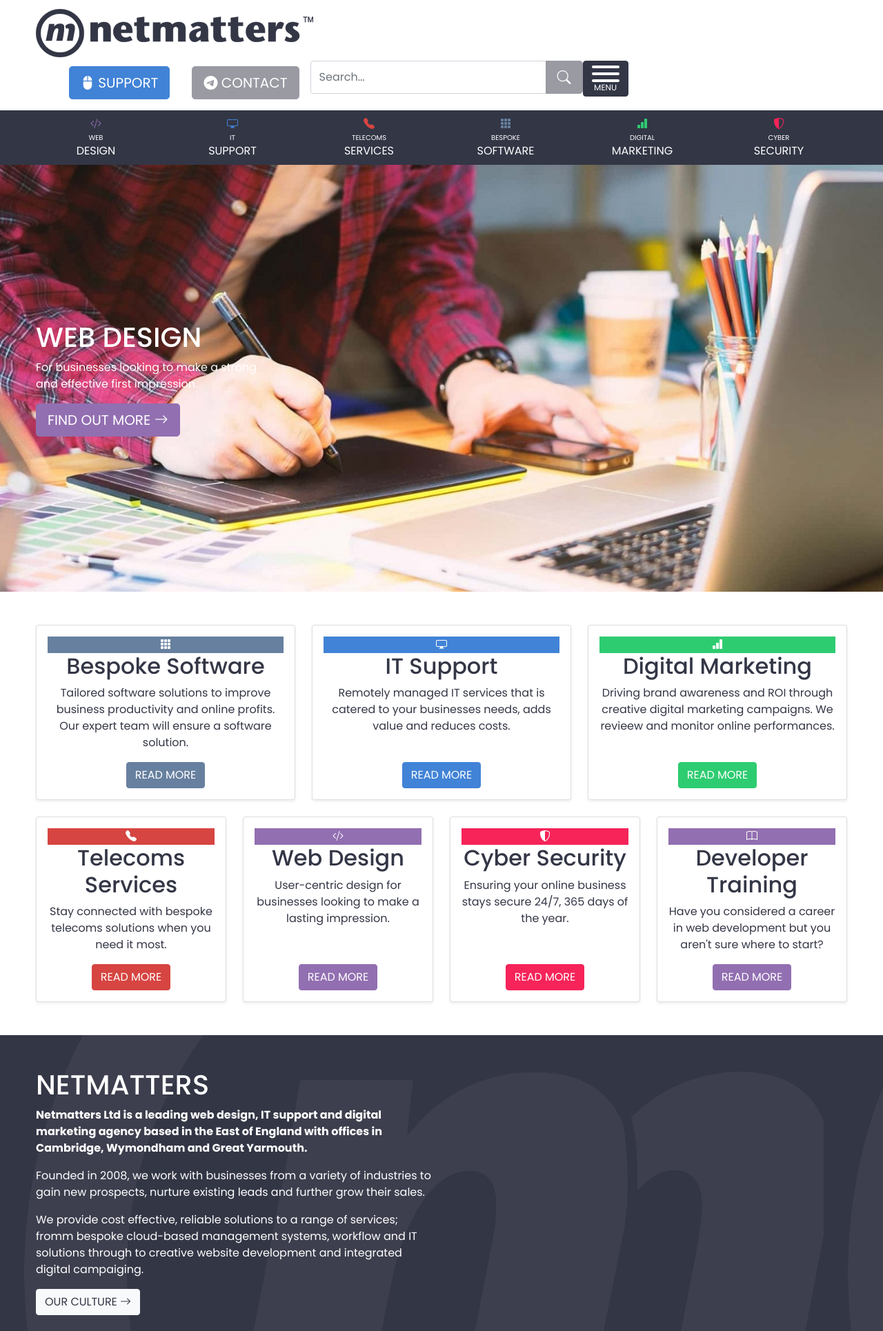
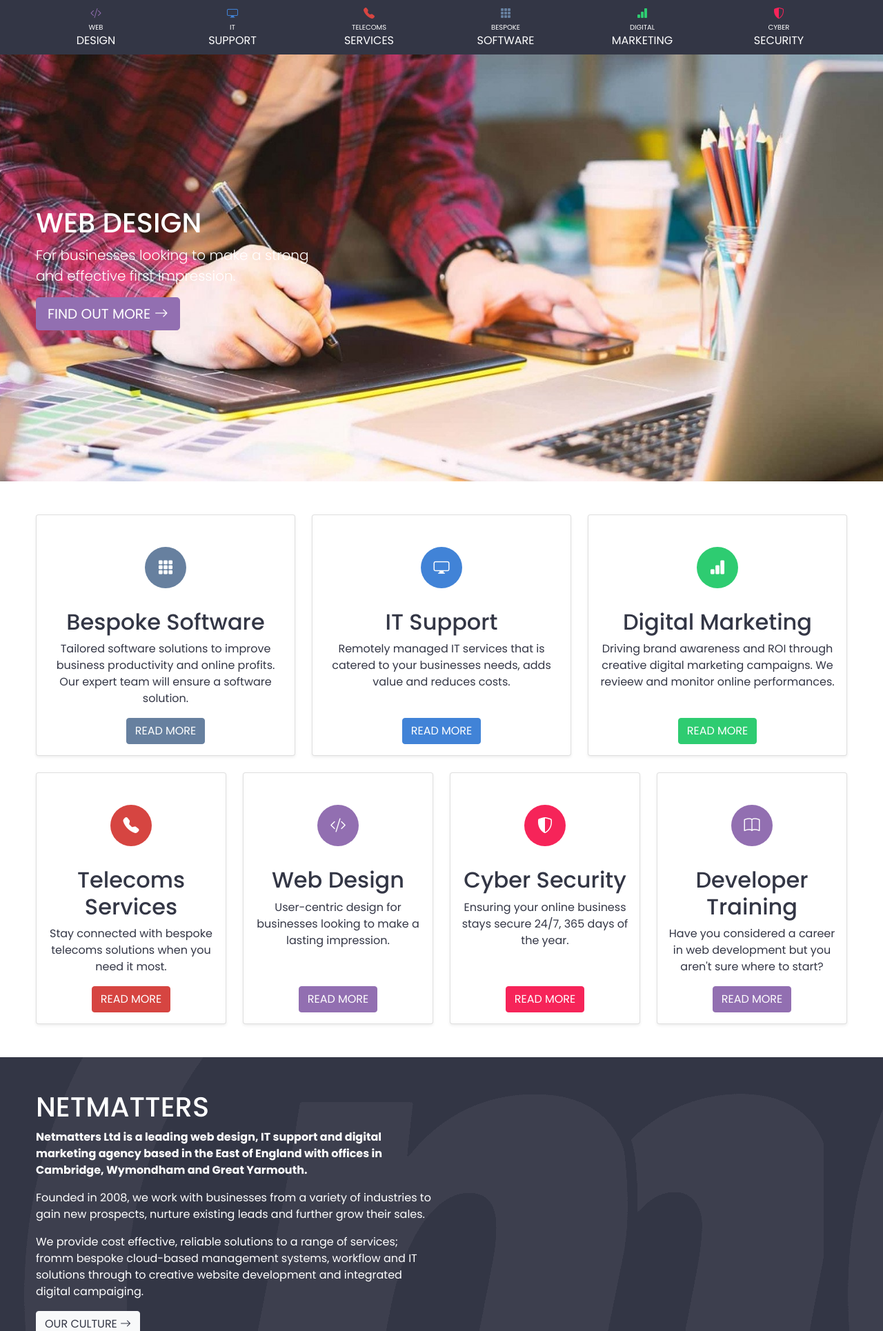
Before and after one commit to BrendanBoy/netmatters, a PHP site: page / in a window 1280 px wide. Shown: the top 1930 px of the page at 69% size. Run offline with PHP 8.4, Linux system fonts and the light colour scheme.

Commit message:
Split the header into it's own file(s) so I could look at it in isolation. Corrected the column widths and set the logo to fluid.

```diff
--- a/index.html
+++ b/index.html
@@ -13,100 +13,9 @@
 
 <body>
     <header>
+    </header>
 
-        <!-- navbar -->
-        <nav class="navbar navbar-light">
-            <div class="container">
-
-                <a href="#" class="navbar-brand">
-                    <img src="/img/f-logo.png" alt="Netmatters logo">
-                </a>
-
-                <!-- navbar links -->
-                <div class="justify-content-end">
-                    <ul class="nav">
-                        <li class="nav-item">
-                            <a href="#" class="nav-link"></a><!-- phone icon -->
-                        </li>
-                        <li class="nav-item d-none d-lg-block">
-                            <a class="nav-link" href="#">
-                                <button type="button" class="btn btn-lg btn-support">
-                                    <i class="bi bi-mouse2-fill"></i>
-                                    Support
-                                </button>
-                            </a>
-                        </li>
-                        <li class="nav-item d-none d-lg-block">
-                            <a class="nav-link" href="#">
-                                <button type="button" class="btn btn-lg btn-menu-light">
-                                    <i class="bi bi-telegram"></i>
-                                    Contact
-                                </button>
-                            </a>
-                        </li>
-                        <li class="nav-item d-none d-lg-block d-xl-none">
-                            <a href="#" class="nav-link">
-                                <button type="button" class="btn btn-lg btn-menu-light">
-                                    <i class="bi bi-search"></i>
-                                </button>
-                            </a>
-                        </li>
-                        <li class="d-none d-md-block d-lg-none d-xl-block">
-                            <form>
-                                <div class="input-group">
-                                    <input type="search" class="form-control" placeholder="Search..." aria-label="Search">
-                                    <button type="button" class="btn btn-lg btn-menu-light"><i class="bi bi-search"></i></button>
-                                </div>
-                            </form>
-                        </li>
-
-                        <!-- toggle button for sidebar menu -->
-                        <li>
-                            <button class="hamburger btn btn-menu-dark" type="button">
-                                <span class="hamburger-box">
-                                  <span class="hamburger-inner"></span>
-                                </span><br>
-                                <span>Menu</span>
-                              </button>
-
-                        </li>
-                    </ul>
-                </div>
-            </div>
-        </nav>
-        <!-- <nav class="navbar navbar-expand-lg navbar-light bg-light">
-            <div class="container">
-                <a class="navbar-brand" href="#">
-                    <img src="img/f-logo.png" alt="Netmatters Logo">
-                </a>
-                <div class="collapse navbar-collapse">
-                    <ul class="navbar-nav me-auto mb-2 mb-lg-0">
-                        <li class="nav-item d-none d-lg-block">
-                            <a class="nav-link" href="#">
-                                <button type="button" class="btn btn-primary">
-                                    <i class="bi bi-mouse2-fill"></i>
-                                    Support
-                                </button>
-                            </a>
-                        </li>
-                        <li class="nav-item d-none d-lg-block">
-                            <a class="nav-link" href="#">
-                                <button type="button" class="btn btn-secondary">
-                                    <i class="bi bi-telegram"></i>
-                                    Contact
-                                </button>
-                            </a>
-                        </li>
-                    </ul>
-                    <form class="d-none d-md-block d-lg-none d-xl-block">
-                        <div class="input-group">
-                            <input type="search" class="form-control" placeholder="Search..." aria-label="Search">
-                            <button type="button" class="btn btn-secondary"><i class="bi bi-search"></i></button>
-                        </div>
-                    </form>
-                </div>
-            </div>
-        </nav> -->
+    <!-- main site navigation -->
     <nav id="main-nav">
         <ul class="nav nav-justified container d-none d-lg-flex">
             <li class="nav-item">
@@ -202,14 +111,14 @@
             </ul> -->
         </ul>
     </nav>
-    </header>
+
     <main>
         <section class="hero text-white d-flex align-items-center">
             <!-- I should probably add a background colour to this -->
             <div class="container">
                 <div class="d-flex flex-column align-items-center align-items-lg-start">
                     <h1>Web Design</h1>
-                    <p>For businesses looking to make a strong<br>
+                    <p class="lead">For businesses looking to make a strong<br>
                         and effective first impression.</p>
                     <a class="btn btn-lg btn-design" href="#">
                         Find Out More
@@ -227,7 +136,7 @@
                     <div class="col-lg-4 pt-4">
                         <div class="card h-100 text-center shadow-sm">
                             <div class="card-body d-flex flex-column">
-                                <i class="bi bi-grid-3x3-gap-fill text-white bg-software"></i>
+                                <i class="bi bi-grid-3x3-gap-fill circle-icon bg-software"></i>
                                 <h2 class="card-title">Bespoke Software</h2>
                                 <p class="card-text">Tailored software solutions to improve business productivity and
                                     online profits. Our expert team will ensure a software solution.</p>
@@ -240,7 +149,7 @@
                     <div class="col-lg-4 pt-4">
                         <div class="card h-100 text-center shadow-sm">
                             <div class="card-body d-flex flex-column">
-                                <i class="bi bi-display text-white bg-support"></i>
+                                <i class="bi bi-display circle-icon bg-support"></i>
                                 <h2 class="card-title">IT Support</h2>
                                 <p class="card-text">Remotely managed IT services that is catered to your businesses
                                     needs, adds value and reduces costs.</p>
@@ -253,7 +162,7 @@
                     <div class="col-lg-4 pt-4">
                         <div class="card h-100 text-center shadow-sm">
                             <div class="card-body d-flex flex-column">
-                                <i class="bi bi-bar-chart-fill text-white bg-marketing"></i>
+                                <i class="bi bi-bar-chart-fill circle-icon bg-marketing"></i>
                                 <h2 class="card-title">Digital Marketing </h2>
                                 <p class="card-text">Driving brand awareness and ROI through creative digital marketing
                                     campaigns. We revieew and monitor online performances.</p>
@@ -266,7 +175,7 @@
                     <div class="col-md-6 col-xl-3 pt-4">
                         <div class="card h-100 text-center shadow-sm">
                             <div class="card-body d-flex flex-column">
-                                <i class="bi bi-telephone-fill text-white bg-telecoms"></i>
+                                <i class="bi bi-telephone-fill circle-icon bg-telecoms"></i>
                                 <h2 class="card-title">Telecoms Services</h2>
                                 <p class="card-text">Stay connected with bespoke telecoms solutions when you need it
                                     most.</p>
@@ -279,7 +188,7 @@
                     <div class="col-md-6 col-xl-3 pt-4">
                         <div class="card h-100 text-center shadow-sm">
                             <div class="card-body d-flex flex-column">
-                                <i class="bi bi-code-slash text-white bg-design"></i>
+                                <i class="bi bi-code-slash circle-icon bg-design"></i>
                                 <h2 class="card-title">Web Design</h2>
                                 <p class="card-text">User-centric design for businesses looking to make a lasting
                                     impression.</p>
@@ -292,7 +201,7 @@
                     <div class="col-md-6 col-xl-3 pt-4">
                         <div class="card h-100 text-center shadow-sm">
                             <div class="card-body d-flex flex-column">
-                                <i class="bi bi-shield-shaded text-white bg-security"></i>
+                                <i class="bi bi-shield-shaded circle-icon bg-security"></i>
                                 <h2 class="card-title">Cyber Security</h2>
                                 <p class="card-text">Ensuring your online business stays secure 24/7, 365 days of the
                                     year.</p>
@@ -305,7 +214,7 @@
                     <div class="col-md-6 col-xl-3 pt-4">
                         <div class="card h-100 text-center shadow-sm">
                             <div class="card-body d-flex flex-column">
-                                <i class="bi bi-book text-white bg-design"></i>
+                                <i class="bi bi-book circle-icon bg-design"></i>
                                 <h2 class="card-title">Developer Training</h2>
                                 <p class="card-text">Have you considered a career in web development but you aren't sure
                                     where to start?</p>
@@ -361,7 +270,7 @@
                                 <p class="card-text">A robust business is one defined as being able to continue to be
                                     successful irrespective of the mark...</p>
                                 <span class="mt-auto">
-                                    <a class="card-link btn btn-primary" href="#">Read More</a>
+                                    <a class="card-link btn btn-support" href="#">Read More</a>
                                 </span>
                             </div>
                             <div class="card-footer">
@@ -384,7 +293,7 @@
                                 <p class="card-text">Every month we celebrate the most notable of employees here at
                                     Netmatters. Each department head is a...</p>
                                 <span class="mt-auto">
-                                    <a class="card-link btn btn-purple" href="#">Read More</a>
+                                    <a class="card-link btn btn-design" href="#">Read More</a>
                                 </span>
                             </div>
                             <div class="card-footer">
@@ -406,7 +315,7 @@
                                 <p class="card-text">Salary Range £22,000 (basic) (£30,000 OTE) + Benefits Hours 40
                                     hours per week, Monday - Friday Locat...</p>
                                 <span class="mt-auto">
-                                    <a class="card-link btn btn-purple" href="#">Read More</a>
+                                    <a class="card-link btn btn-design" href="#">Read More</a>
                                 </span>
                             </div>
                             <div class="card-footer">
--- a/scss/main.scss
+++ b/scss/main.scss
@@ -85,6 +85,18 @@ small {
   color: #333645;
 }
 
+.circle-icon {
+  margin: 30px 0;
+  color: white;
+  font-size: 23px;
+  width: 60px;
+  height: 60px;
+  border-radius: 50%;
+  text-align: center;
+  line-height: 60px;
+  align-self: center;
+}
+
 .hamburger {
   font-size: 12px;
   line-height: 12px;
```
Also changed, not shown: boothead.html (added, +87 -0 lines), noboothead.html (added, +68 -0 lines), css/main.min.css, 1 other file. Lines whose indentation alone changed are shown as unchanged.
